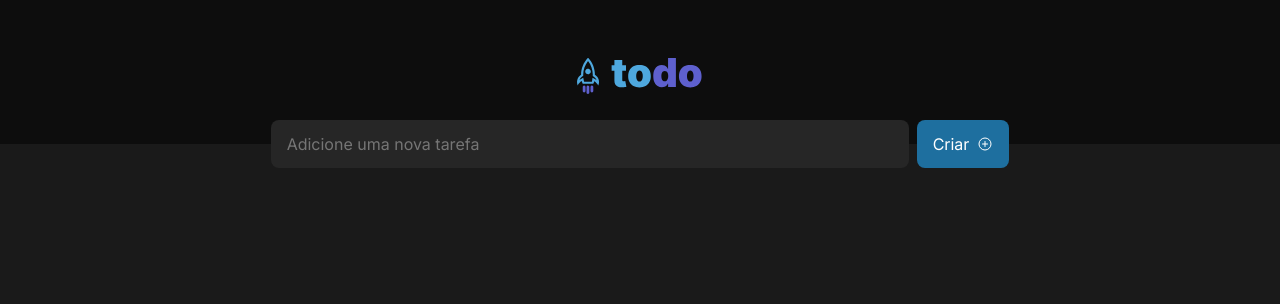
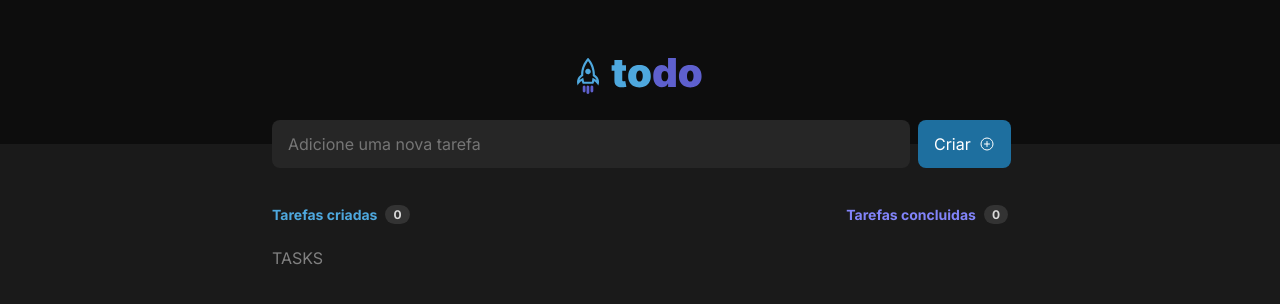
Before and after one commit to franciscovaz/todo-list-reactjs-challenge, a React (Vite) app: page / in a window 1280 px wide. Shown: the top 304 px of the page. Built offline with nearby package versions, Linux system fonts and the light colour scheme.

Commit message:
- add components and styles

```diff
--- a/src/App.module.css
+++ b/src/App.module.css
@@ -0,0 +1,28 @@
+
+.content{
+    max-width: 46rem;
+    width: 100%;
+
+    margin: 0 auto;
+  }
+
+  .taskInfoContainer {
+    display: flex;
+    flex: 1;
+
+    justify-content: space-between;
+    gap: 0.5rem;
+    margin-bottom: 2.3125rem;
+  }
+
+  .tasksList {
+    display: flex;
+    flex-direction: column;
+    gap: 1.5rem;
+  }
+
+  .tasksList > div {
+    display: flex;
+    flex-direction: column;
+    gap: 0.75rem;
+  }
--- a/src/App.tsx
+++ b/src/App.tsx
@@ -1,15 +1,28 @@
 import './App.module.css'
 import { Header } from './components/Header'
 import { NewTask } from './components/NewTask'
+import { Tasks } from './components/Tasks'
+import { TasksHeader } from './components/TasksHeader'
+import styles from './App.module.css';
 import './global.css'
 
 function App() {
   return (
-    <>
+    <main>
       <Header />
 
-      <NewTask />
-    </>
+      <section className={styles.content}>
+        <div className={styles.taskInfoContainer}>
+          <NewTask />
+        </div>
+
+        <div className={styles.tasksList}>
+            <TasksHeader/>
+
+            <Tasks />
+        </div>
+      </section>
+    </main>
   )
 }
 
```
